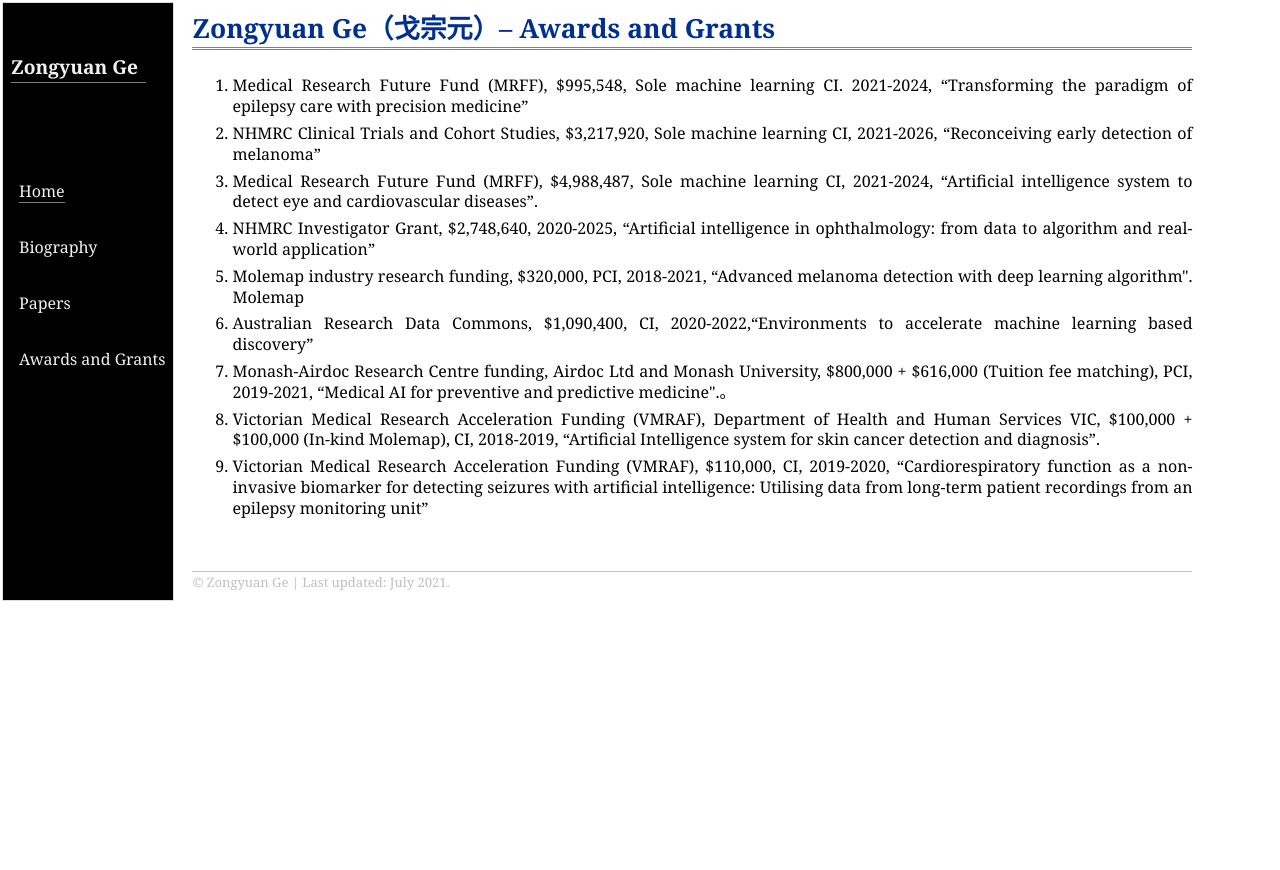
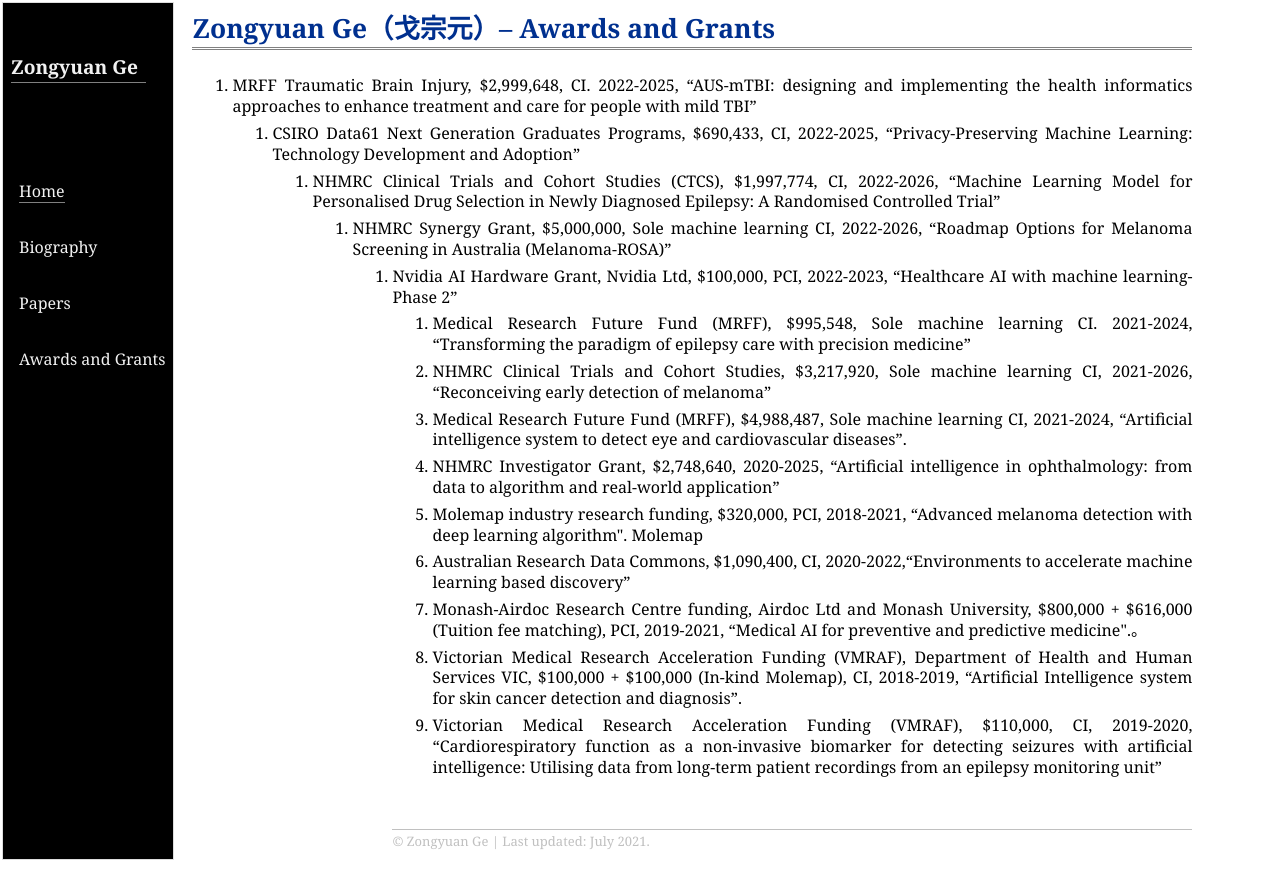
Before and after one commit to zongyuange/zongyuange.github.io, a plain HTML site: page awards.html in a window 1280 px wide. Before the commit the page ends 800 px from the top, so only its background shows below. Drawn offline with Linux system fonts and the light colour scheme.

Commit message:
awards 2023 update

```diff
--- a/awards.html
+++ b/awards.html
@@ -36,6 +36,28 @@
 <div id="toptitle">
 <h1>Zongyuan Ge（戈宗元）&ndash; Awards and Grants</h1>
 </div>
+
+
+<ul>
+<li><p> MRFF Traumatic Brain Injury, $2,999,648, CI. 2022-2025, “AUS-mTBI: designing and implementing the health informatics approaches to enhance treatment and care for people with mild TBI”</p>
+</li>
+
+<ul>
+<li><p> CSIRO Data61 Next Generation Graduates Programs, $690,433, CI, 2022-2025, “Privacy-Preserving Machine Learning: Technology Development and Adoption”</p>
+</li>
+
+<ul>
+<li><p> NHMRC Clinical Trials and Cohort Studies (CTCS), $1,997,774, CI, 2022-2026, “Machine Learning Model for Personalised Drug Selection in Newly Diagnosed Epilepsy: A Randomised Controlled Trial”</p>
+</li>
+
+<ul>
+<li><p> NHMRC Synergy Grant, $5,000,000, Sole machine learning CI, 2022-2026, “Roadmap Options for Melanoma Screening in Australia (Melanoma-ROSA)”</p>
+</li>
+
+<ul>
+<li><p> Nvidia AI Hardware Grant, Nvidia Ltd, $100,000, PCI, 2022-2023, “Healthcare AI with machine learning-Phase 2”</p>
+</li>
+
 
 <ul>
 <li><p> Medical Research Future Fund (MRFF), $995,548, Sole machine learning CI. 2021-2024, “Transforming the paradigm of epilepsy care with precision medicine”</p>
```
Also changed, not shown: index.html (+3 -3 lines).
